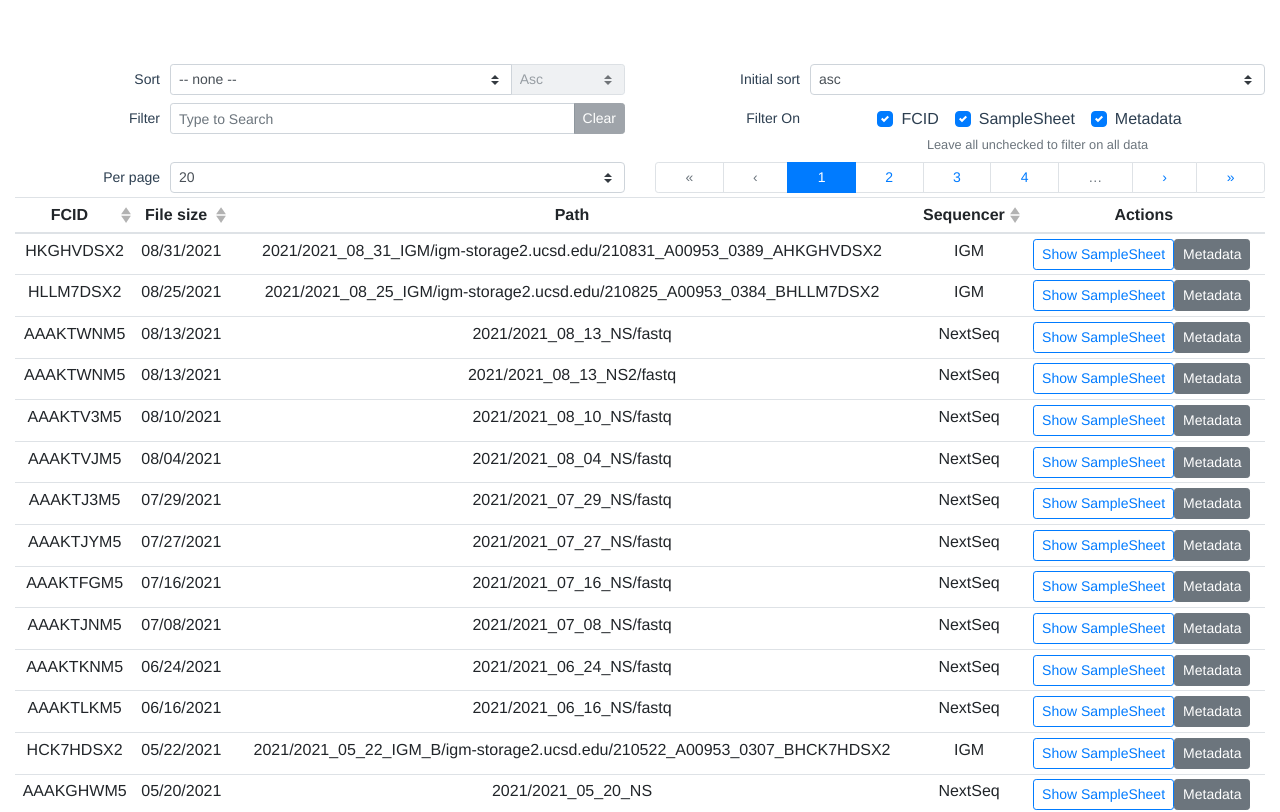
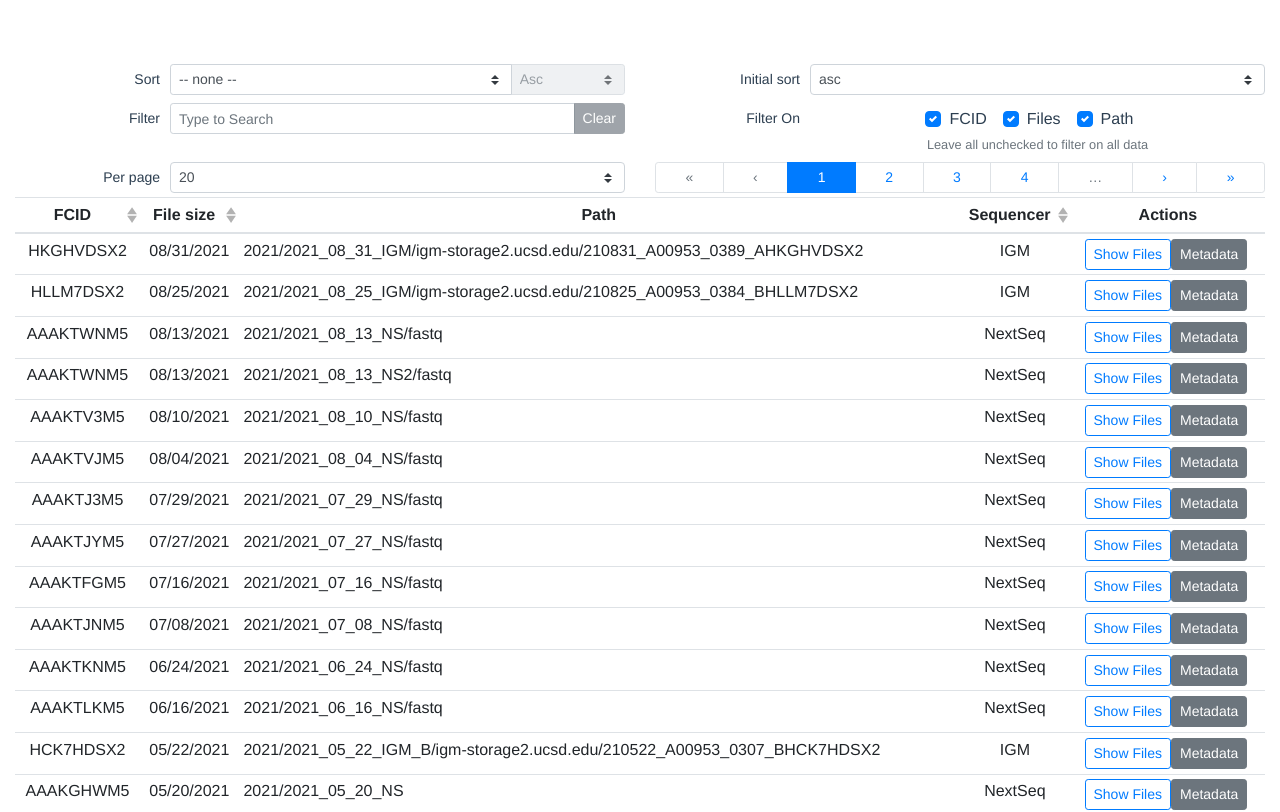
Before and after one commit to bil022/v-finder, a Vue app: page / in a window 1280 px wide. Shown: the top 812 px of the page. Built offline with nearby package versions, Linux system fonts and the light colour scheme.

Commit message:
FinderTable alignment

```diff
--- a/src/components/FinderTable.vue
+++ b/src/components/FinderTable.vue
@@ -97,9 +97,9 @@
             :aria-describedby="ariaDescribedby"
             class="mt-1"
           >
-            <b-form-checkbox value="name">FCID</b-form-checkbox>
-            <b-form-checkbox value="age">SampleSheet</b-form-checkbox>
-            <b-form-checkbox value="isActive">Metadata</b-form-checkbox>
+            <b-form-checkbox value="fcid">FCID</b-form-checkbox>
+            <b-form-checkbox value="files">Files</b-form-checkbox>
+            <b-form-checkbox value="path">Path</b-form-checkbox>
           </b-form-checkbox-group>
         </b-form-group>
       </b-col>
@@ -156,9 +156,13 @@
         {{ row.item.fcid }}
       </template>
 
+      <template #cell(path)="row">
+        <div class="text-left">{{ row.item.path }}</div>
+      </template>
+
       <template #cell(actions)="row">
         <b-button size="sm" @click="row.toggleDetails" variant="outline-primary">
-          {{ row.detailsShowing ? 'Hide' : 'Show' }} SampleSheet
+          {{ row.detailsShowing ? 'Hide' : 'Show' }} Files
         </b-button>
 
         <b-button size="sm" @click="info(row.item, row.index, $event.target)" class="mr-1">
@@ -169,7 +173,7 @@
       <template #row-details="row">
         <b-card>
           <ul>
-            <li v-for="(value, key) in row.item" :key="key">{{ key }}: {{ value }}</li>
+            <li v-for="(value, key) in row.item.files" :key="key" class="text-left">{{ value.file }}: {{ value.size }}</li>
           </ul>
         </b-card>
       </template>
@@ -226,7 +230,7 @@
         sortDesc: false,
         sortDirection: 'asc',
         filter: null,
-        filterOn: ["name", "age", "isActive"],
+        filterOn: ["fcid", "path", "files"],
         infoModal: {
           id: 'info-modal',
           title: '',
```
